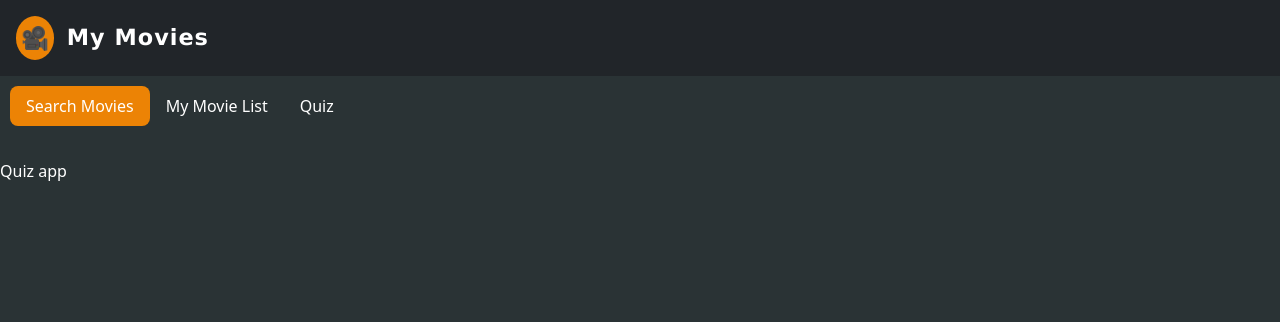
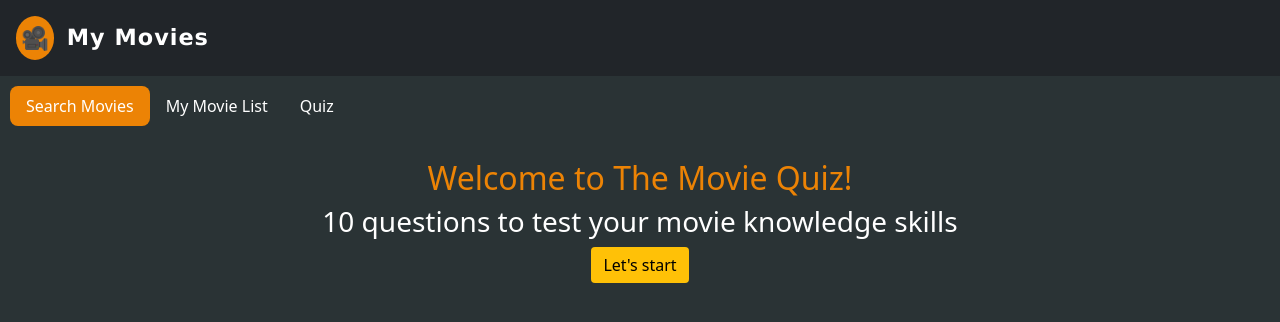
Before and after one commit to Armine-web/response-movie, a React (Create React App) app: page / in a window 1280 px wide. Shown: the top 322 px of the page. Built offline with nearby package versions, Linux system fonts and the light colour scheme; data requests are answered from the project's data file; the HTML template or start-up script is replaced by a standard one.

Commit message:
add quiz components

```diff
--- a/package.json
+++ b/package.json
@@ -20,7 +20,6 @@
     "test": "react-scripts test",
     "eject": "react-scripts eject",
     "server": "json-server --watch src/data/questions.json --port 3001"
-
   },
   "eslintConfig": {
     "extends": [
--- a/src/App.js
+++ b/src/App.js
@@ -5,7 +5,7 @@ import "bootstrap-icons/font/bootstrap-icons.css"
 import 'bootstrap';
 import { SearchMovies } from "./pages/search-movies/search-movies";
 import { Movies } from "./pages/movies/movies";
-import { QuizApp } from "./pages/quiz/quiz"
+import { Quiz } from "./pages/quiz/quiz"
 import { MoviesProvider, tab, MoviesContext } from "./context/movies-context";
 import "./App.css"
 
@@ -44,7 +44,7 @@ const Layout = () => {
     <>
     {activeTab === tab.search && <SearchMovies />}
     {activeTab === tab.movies && <Movies />}
-    {activeTab === tab.quiz && <QuizApp />}
+    {activeTab === tab.quiz && <Quiz />}
     </>
   )
 };
--- a/src/api/quiz.api.js
+++ b/src/api/quiz.api.js
@@ -1,6 +1,6 @@
 class QuizApi {
     constructor() {
-      this.baseUrl = "http://localhost:3001/questions";
+      this.baseUrl = "http://localhost:3001";
     }
 
     async getQuestions() {
@@ -10,9 +10,9 @@ class QuizApi {
         );
         const data = await response.json();
         return {
-          success: data.state === 200,
+          success: response.status === 200,
           data,
-          error: data.state !== 200 ? data.error.message : null,
+          error: response.status !== 200 ? response.error: null,
         };
       } catch (error) {
         return { success: false, data: null, error: error.message };
--- /dev/null
+++ b/src/pages/quiz/components/error/error.jsx
@@ -0,0 +1,8 @@
+export function Error() {
+  return (
+    <p className="d-flex flex-column justify-content-center align-items-center">
+      <span
+      style={{color: "#EC8305"}}>❌There was an error fecthing questions.</span>
+    </p>
+  );
+}
--- /dev/null
+++ b/src/pages/quiz/components/loading/loading.css
@@ -0,0 +1,11 @@
+.spinner-6 {
+    width: 50px;
+    aspect-ratio: 1;
+    border-radius: 50%;
+    padding: 3px;
+    background:
+      radial-gradient(farthest-side,#ffa516 95%,#0000) 50% 0/12px 12px no-repeat,
+      radial-gradient(farthest-side,#0000 calc(100% - 5px),#ffa516 calc(100% - 4px)) content-box;
+    animation: s6 2s infinite ;
+  }
+  @keyframes s6 {to{transform: rotate(1turn)}}
--- /dev/null
+++ b/src/pages/quiz/components/loading/loading.jsx
@@ -0,0 +1,12 @@
+import "./loading.css"
+
+export function Loading() {
+    return (
+        <div className="d-flex flex-column justify-content-center align-items-center">
+            <p
+            style={{color: "#EC8305"}}>Loading Questions...</p>
+            <div className="spinner-6"></div>
+        </div>
+
+    )
+}
--- /dev/null
+++ b/src/pages/quiz/components/start-screen/start-screen.jsx
@@ -0,0 +1,21 @@
+import { useContext } from "react";
+import { QuizContext } from "../../context/quiz-context";
+
+export const StartScreen = () => {
+  const { questions, dispatch } = useContext(QuizContext);
+  const numberOfQuestions = questions.length;
+
+  return (
+    <div className="d-flex flex-column justify-content-center align-items-center">
+      <h2
+      style={{color: "#EC8305"}}>Welcome to The Movie Quiz!</h2>
+      <h3>{numberOfQuestions} questions to test your movie knowledge skills</h3>
+      <button
+        className="btn btn-warning"
+        onClick={() => dispatch({ type: "START" })}
+      >
+        Let's start
+      </button>
+    </div>
+  );
+};
--- /dev/null
+++ b/src/pages/quiz/context/quiz-context.jsx
@@ -0,0 +1,37 @@
+import { createContext, useReducer } from "react";
+
+export const QuizContext = createContext();
+
+const initialState = {
+
+    status: "loading",
+    questions: [],
+}
+
+function reducer(state, action) {
+    switch (action.type) {
+      case "DATA_RECEIVED":
+        return { ...state, questions: action.payload, status: "ready",  };
+
+      case "DATA_FAILED":
+        return { ...state,
+          status: "error", };
+      case "START":
+        return { status: "active", };
+
+      default:
+        throw new Error("Something wrong");
+    }
+  }
+
+export function QuizProvider ({children}) {
+    const [state, dispatch] = useReducer(reducer, initialState);
+    const { status, questions } = state;
+    return (
+        <QuizContext.Provider
+            value ={{status, questions, dispatch}}
+        >
+            {children}
+        </QuizContext.Provider>
+    )
+}
--- a/src/pages/quiz/quiz.jsx
+++ b/src/pages/quiz/quiz.jsx
@@ -1,5 +1,41 @@
-export const QuizApp = () => {
+import { useContext, useEffect } from "react"
+import { QuizProvider, QuizContext} from "./context/quiz-context"
+import{ quizApi } from "../../api/quiz.api"
+import { Loading } from "./components/loading/loading"
+import { Error } from "./components/error/error"
+import { StartScreen } from "./components/start-screen/start-screen"
+
+const QuizApp = () => {
+    const { status, dispatch } = useContext(QuizContext);
+    console.log("status:", status);
+
+
+    useEffect(() => {
+        quizApi.getQuestions().then((response) => {
+          if (response.success) {
+            dispatch({ type: "DATA_RECEIVED", payload: response.data });
+          } else {
+            dispatch({ type: "DATA_FAILED" });
+          }
+        });
+      }, [])
+
     return(
-       <div className="mt-4 text-white">Quiz app</div>
+       <div className="mt-4 text-white">
+            <main>
+                {status === "loading" && <Loading />}
+                {status === "error" && <Error />}
+                {status === "ready" && <StartScreen />}
+                {status === "active" && <div>active</div>}
+            </main>
+        </div>
     )
 }
+
+export const Quiz = () => {
+    return (
+        <QuizProvider>
+            <QuizApp />
+        </QuizProvider>
+    )
+}
```
